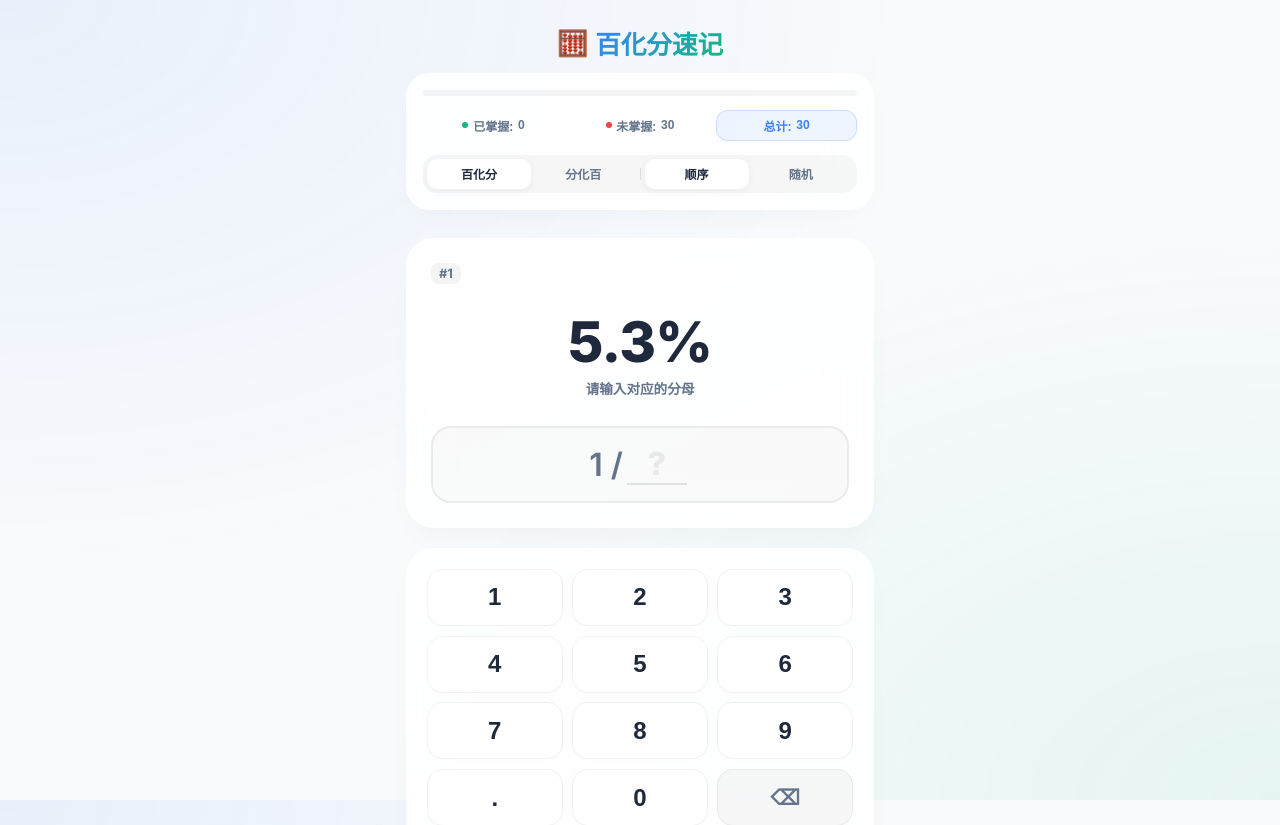
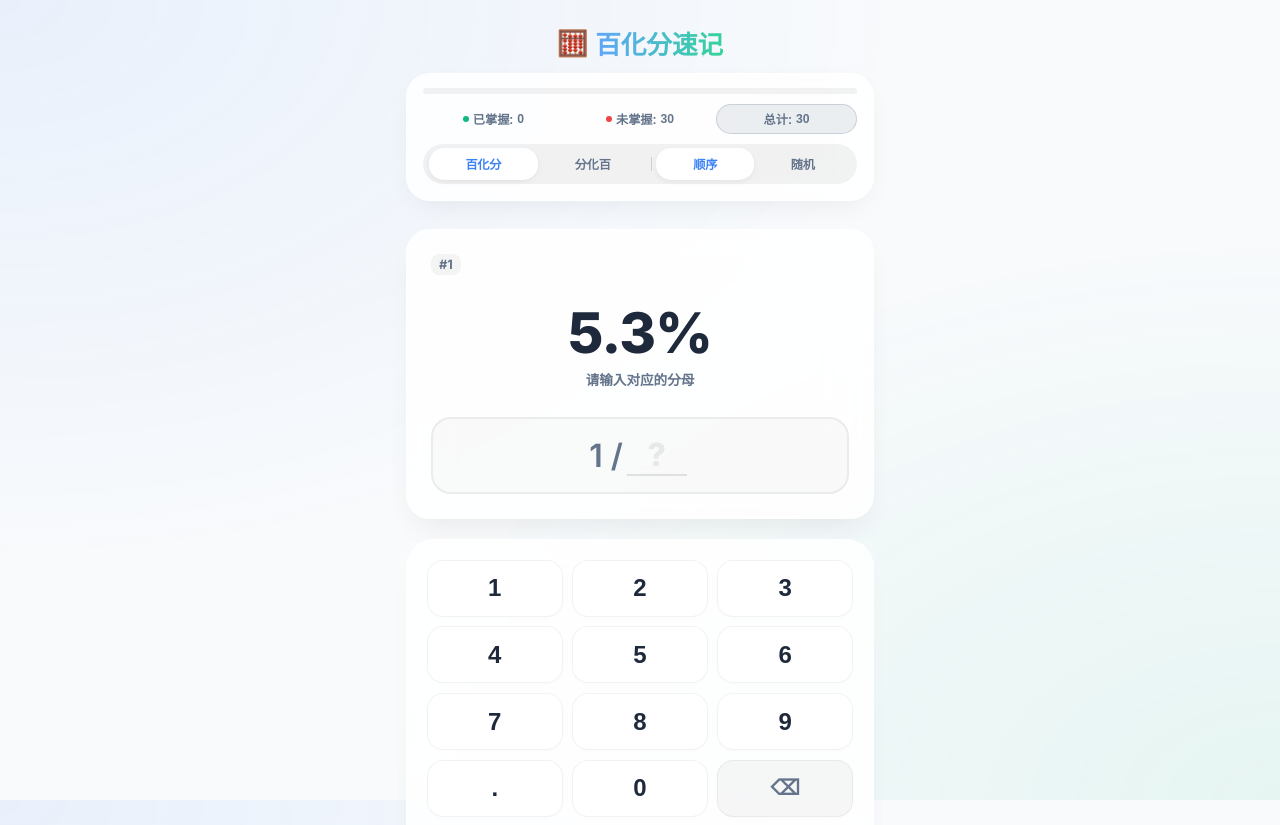
Before and after one commit to troses3/baihuafen-fuxi, a React (Vite) app: page / in a window 1280 px wide. Shown: the top 825 px of the page. Built offline with nearby package versions, Linux system fonts and the light colour scheme.

Commit message:
style: 统一百化分按钮、头部卡片与模式切换UI规范

```diff
--- a/src/App.css
+++ b/src/App.css
@@ -56,27 +56,27 @@ body {
 }
 
 .header h1 .title-text {
-  background: linear-gradient(135deg, #3b82f6, #10b981);
+  background: linear-gradient(to right, #60a5fa, #34d399);
   -webkit-background-clip: text;
   -webkit-text-fill-color: transparent;
 }
 
 .progress-container {
-  background: var(--card-bg);
-  padding: 1rem;
+  background: rgba(255, 255, 255, 0.85);
+  padding: 0.85rem 1rem 0.95rem;
   border-radius: 24px;
   border: 1px solid rgba(255, 255, 255, 0.6);
-  box-shadow: 0 10px 30px -10px rgba(0, 0, 0, 0.04);
+  box-shadow: 0 10px 30px -10px rgba(0, 0, 0, 0.08);
   backdrop-filter: blur(16px);
   display: flex;
   flex-direction: column;
-  gap: 0.85rem;
+  gap: 0.65rem;
 }
 
 .progress-bar {
   width: 100%;
   height: 6px;
-  background: rgba(0, 0, 0, 0.04);
+  background: rgba(0, 0, 0, 0.05);
   border-radius: 3px;
   overflow: hidden;
 }
@@ -101,13 +101,13 @@ body {
   display: flex;
   align-items: center;
   justify-content: center;
-  gap: 0.3rem;
-  padding: 0.4rem 0.2rem;
+  gap: 0.25rem;
+  padding: 0.3rem 0.2rem;
   background: transparent;
   border: 1px solid transparent;
-  border-radius: 12px;
-  font-size: 0.75rem;
-  font-weight: 700;
+  border-radius: 20px;
+  font-size: 0.76rem;
+  font-weight: 600;
   cursor: pointer;
   transition: all 0.2s ease;
   white-space: nowrap;
@@ -115,7 +115,7 @@ body {
 }
 
 .stat-item:hover {
-  background: rgba(0, 0, 0, 0.02);
+  background: rgba(0, 0, 0, 0.03);
 }
 
 .dot {
@@ -123,72 +123,79 @@ body {
   height: 6px;
   border-radius: 50%;
   display: inline-block;
+  flex-shrink: 0;
 }
 
-.dot-known { background: var(--success); }
-.dot-unsure { background: var(--warning); }
-.dot-unknown { background: var(--danger); }
+.dot-known { background: #10b981; }
+.dot-unsure { background: #f59e0b; }
+.dot-unknown { background: #ef4444; }
 
 /* Active Filter styles */
 .stat-item.active-known {
-  background: rgba(16, 185, 129, 0.08);
-  border-color: rgba(16, 185, 129, 0.2);
-  color: var(--success);
+  background: rgba(16, 185, 129, 0.12);
+  border-color: rgba(16, 185, 129, 0.25);
+  color: #10b981;
 }
 
 .stat-item.active-unsure {
-  background: rgba(245, 158, 11, 0.08);
-  border-color: rgba(245, 158, 11, 0.2);
-  color: #d97706;
+  background: rgba(245, 158, 11, 0.12);
+  border-color: rgba(245, 158, 11, 0.25);
+  color: #f59e0b;
 }
 
 .stat-item.active-unknown {
-  background: rgba(239, 68, 68, 0.08);
-  border-color: rgba(239, 68, 68, 0.2);
-  color: var(--danger);
+  background: rgba(239, 68, 68, 0.12);
+  border-color: rgba(239, 68, 68, 0.25);
+  color: #ef4444;
 }
 
 .stat-item.active-all {
-  background: rgba(59, 130, 246, 0.08);
-  border-color: rgba(59, 130, 246, 0.2);
-  color: var(--accent-color);
+  background: rgba(100, 116, 139, 0.12);
+  border-color: rgba(100, 116, 139, 0.25);
+  color: var(--text-secondary);
 }
 
 .mode-toggle {
   display: flex;
   align-items: center;
-  justify-content: center;
-  background: rgba(0, 0, 0, 0.03);
-  padding: 0.25rem;
-  border-radius: 14px;
+  justify-content: space-between;
+  background: rgba(0, 0, 0, 0.05);
+  padding: 0.25rem 0.35rem;
+  border-radius: 20px;
   width: 100%;
+  box-sizing: border-box;
 }
 
 .mode-btn {
-  flex: 1;
-  background: transparent;
+  flex: 1 1 auto;
+  padding: 0.45rem 0.2rem;
+  margin: 0;
   border: none;
-  padding: 0.4rem 0.2rem;
-  border-radius: 10px;
-  font-size: 0.75rem;
-  font-weight: 700;
+  background: none;
+  border-radius: 15px;
+  font-size: 0.76rem;
+  font-weight: 600;
   color: var(--text-secondary);
   cursor: pointer;
   transition: all 0.2s ease;
   white-space: nowrap;
+  text-align: center;
+  letter-spacing: -0.02em;
 }
 
 .mode-btn.active {
-  background: white;
-  color: var(--text-primary);
-  box-shadow: 0 2px 8px rgba(0, 0, 0, 0.05);
+  background: #ffffff;
+  color: var(--accent-color);
+  box-shadow: 0 2px 5px rgba(0, 0, 0, 0.06);
+  font-weight: 700;
 }
 
 .mode-divider {
   width: 1px;
-  height: 12px;
-  background: rgba(0, 0, 0, 0.1);
+  height: 14px;
+  background-color: rgba(0, 0, 0, 0.15);
   margin: 0 0.25rem;
+  flex-shrink: 0;
 }
 
 /* Main Content */
@@ -203,11 +210,11 @@ body {
 /* Practice Card */
 .practice-card {
   width: 100%;
-  background: var(--card-bg);
+  background: rgba(255, 255, 255, 0.85);
   border: 1px solid rgba(255, 255, 255, 0.6);
-  border-radius: 28px;
+  border-radius: 24px;
   padding: 1.5rem;
-  box-shadow: 0 15px 30px -10px rgba(0, 0, 0, 0.04);
+  box-shadow: 0 15px 30px -10px rgba(0, 0, 0, 0.08);
   backdrop-filter: blur(20px);
   position: relative;
   display: flex;
@@ -429,11 +436,11 @@ body {
 .action-btn {
   flex: 1;
   padding: 0.75rem 0;
-  border-radius: 14px;
-  font-size: 0.9rem;
+  border-radius: 16px;
+  font-size: 0.88rem;
   font-weight: 700;
   cursor: pointer;
-  transition: all 0.2s ease;
+  transition: all 0.2s cubic-bezier(0.4, 0, 0.2, 1);
   border: none;
   display: flex;
   align-items: center;
```
